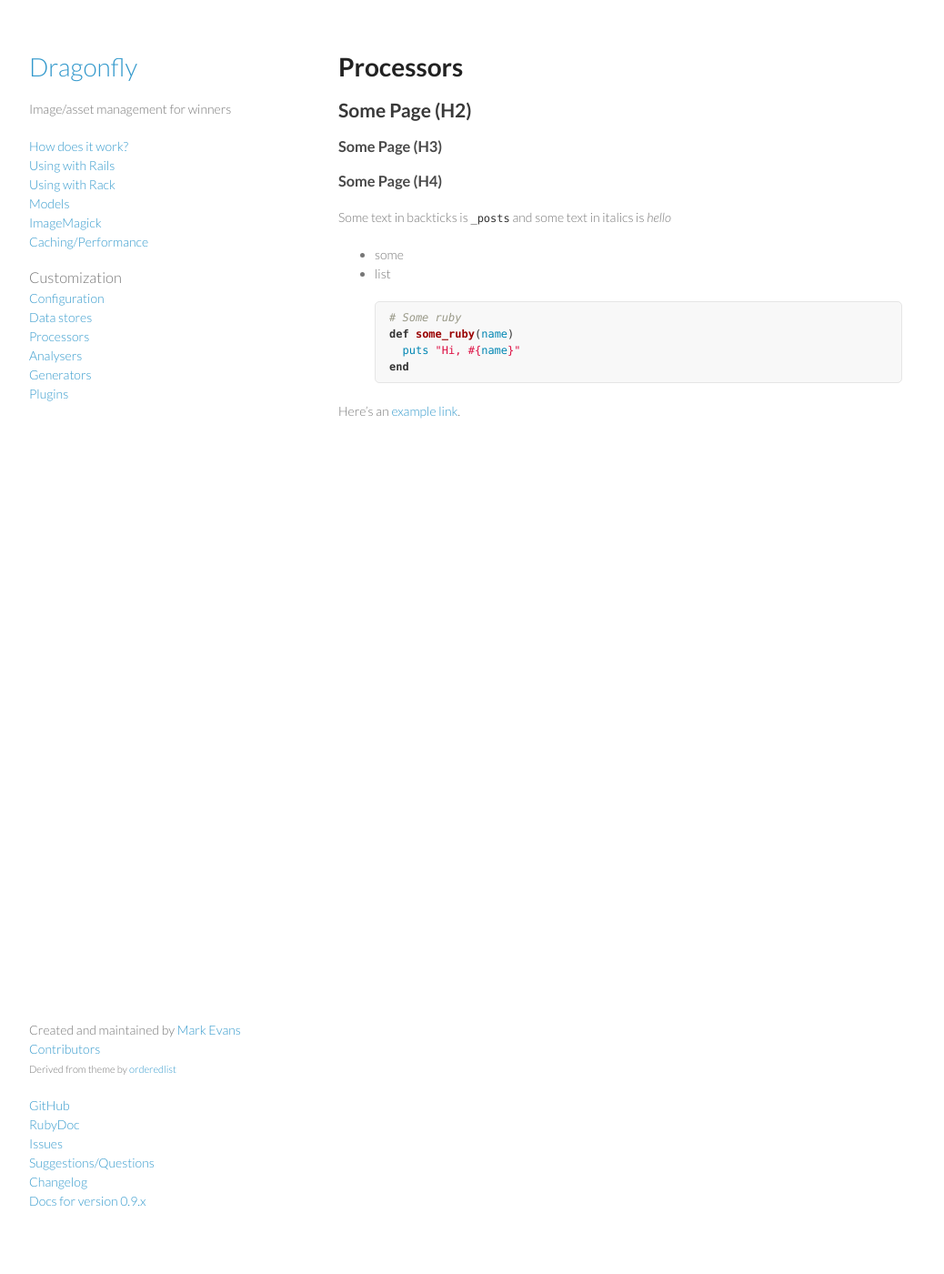
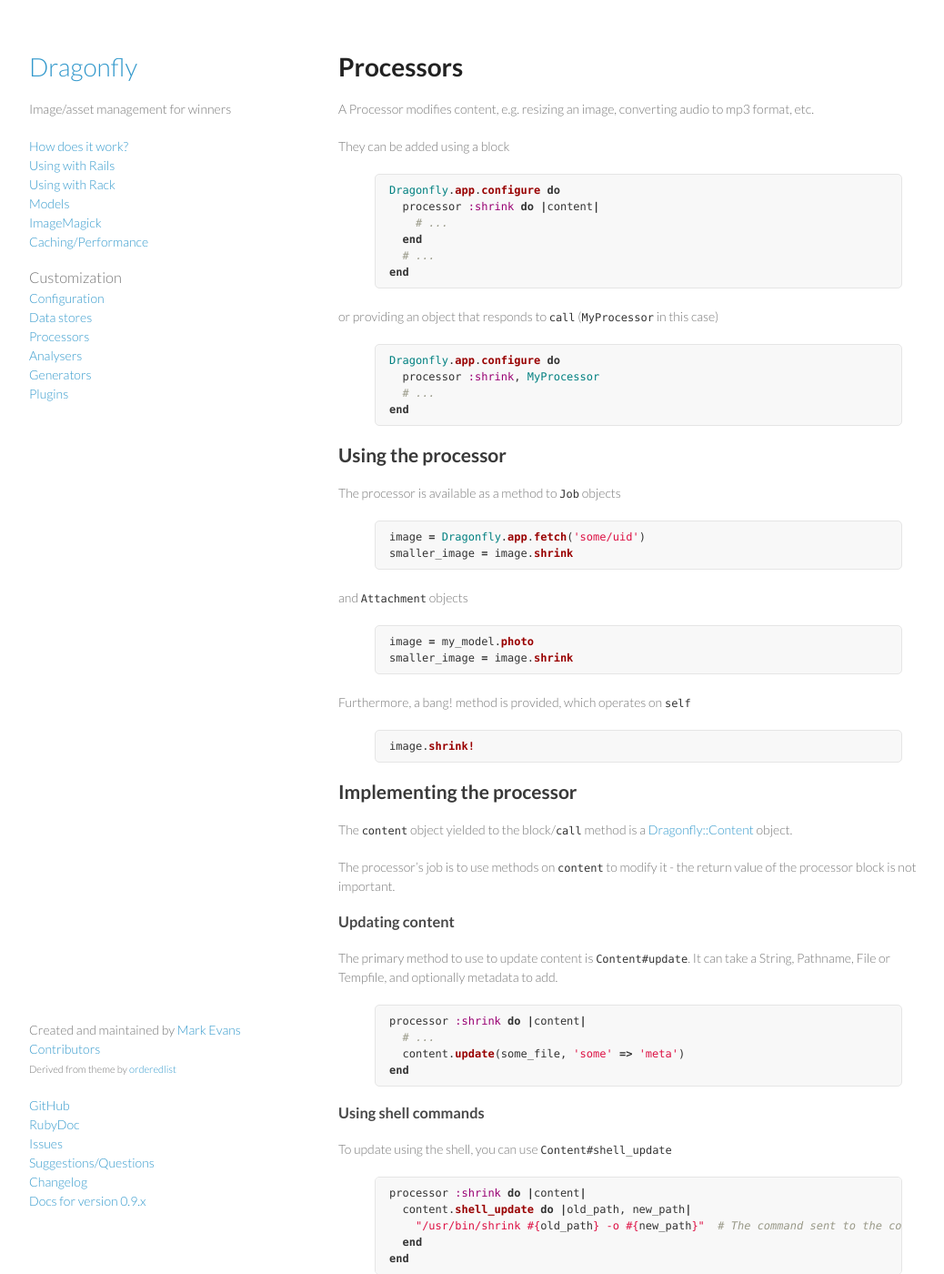
Before and after one commit to brendon/dragonfly-docs, a Jekyll site: the page built from _posts/0000-02-03-processors.md, in a window 1280 px wide and 1400 px high. Shown: the whole window at 91% size, without its empty margins (108-1146 px from the left). Built offline with Jekyll 4.4.1, drawn with Linux system fonts in a browser that asks for light colours; Markdown is read by kramdown in place of the engine named in the settings; some of the changed text lies outside the part shown.

Commit message:
Processors doc

```diff
--- a/_posts/0000-02-03-processors.md
+++ b/_posts/0000-02-03-processors.md
@@ -5,22 +5,82 @@ tag: customization
 ---
 
 # Processors
-## Some Page (H2)
-### Some Page (H3)
-### Some Page (H4)
+A Processor modifies content, e.g. resizing an image, converting audio to mp3 format, etc.
 
-Some text in backticks is `_posts` and some text in italics is _hello_
-
-- some
-- list
-
+They can be added using a block
 {% highlight ruby %}
-# Some ruby
-def some_ruby(name)
-  puts "Hi, #{name}"
+Dragonfly.app.configure do
+  processor :shrink do |content|
+    # ...
+  end
+  # ...
 end
 {% endhighlight %}
 
-Here's an [example link][link].
+or providing an object that responds to `call` (`MyProcessor` in this case)
+{% highlight ruby %}
+Dragonfly.app.configure do
+  processor :shrink, MyProcessor
+  # ...
+end
+{% endhighlight %}
 
-[link]:    http://example.com
+## Using the processor
+The processor is available as a method to `Job` objects
+
+{% highlight ruby %}
+image = Dragonfly.app.fetch('some/uid')
+smaller_image = image.shrink
+{% endhighlight %}
+
+and `Attachment` objects
+
+{% highlight ruby %}
+image = my_model.photo
+smaller_image = image.shrink
+{% endhighlight %}
+
+Furthermore, a bang! method is provided, which operates on `self`
+{% highlight ruby %}
+image.shrink!
+{% endhighlight %}
+
+## Implementing the processor
+The `content` object yielded to the block/`call` method is a <a href="http://rdoc.info/github/markevans/dragonfly/Dragonfly/Content" target="_blank">Dragonfly::Content</a> object.
+
+The processor's job is to use methods on `content` to modify it - the return value of the processor block is not important.
+
+### Updating content
+The primary method to use to update content is `Content#update`. It can take a String, Pathname, File or Tempfile, and optionally metadata to add.
+
+{% highlight ruby %}
+processor :shrink do |content|
+  # ...
+  content.update(some_file, 'some' => 'meta')
+end
+{% endhighlight %}
+
+### Using shell commands
+To update using the shell, you can use `Content#shell_update`
+
+{% highlight ruby %}
+processor :shrink do |content|
+  content.shell_update do |old_path, new_path|
+    "/usr/bin/shrink #{old_path} -o #{new_path}"  # The command sent to the command line
+  end
+end
+{% endhighlight %}
+
+The yielded `old_path` and `new_path` above will always exist.
+
+### Using pre-registered processors
+To update using a pre-registered processor, use `Content#process!`
+
+{% highlight ruby %}
+processor :greyscale do |content|
+  content.process! :convert, "-type Grayscale"
+end
+{% endhighlight %}
+
+## ImageMagick
+The ImageMagick plugin adds a few processors - see [the doc]({% post_url 0000-01-05-imagemagick %}) for more details.
```
